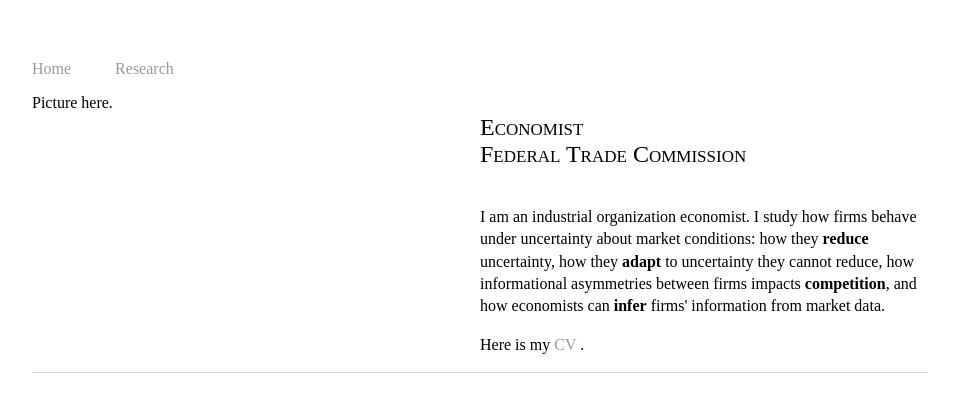
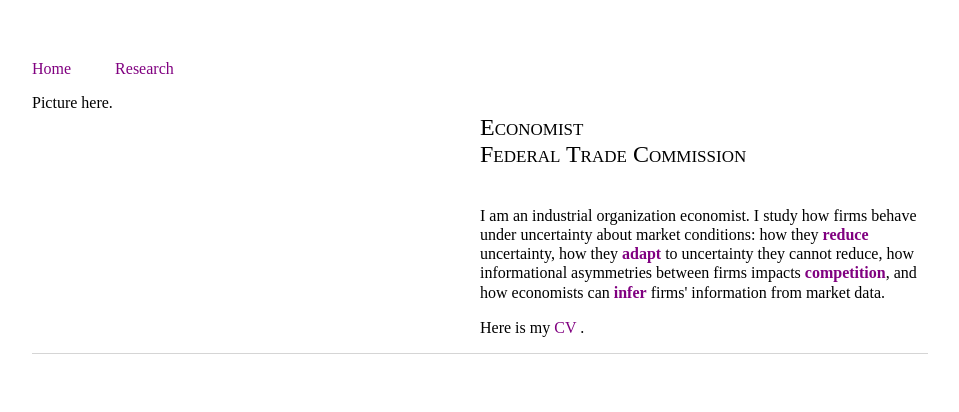
Before and after one commit to mleisten/mleisten.github.io, a Jekyll site: the page built from index.html, in a window 1280 px wide. Shown: the top 412 px of the page, without its empty margins (160-1119 px from the left). Built offline with Jekyll 4.4.1, drawn with Linux system fonts in a browser that asks for light colours.

Commit message:
Update main.css

```diff
--- a/css/main.css
+++ b/css/main.css
@@ -25,7 +25,7 @@
 }
 a {
     text-decoration: none;
-    color: #999;
+    color: #800080;
 }
 a:hover {
     text-decoration: underline;
@@ -38,10 +38,12 @@
 }
 p {
     font-size: 1em;
-    line-height: 1.4em;
+    line-height: 1.2em;
     font-family:'Times New Roman','Times','Serif';
     fot-weight: normal;
     color: black;
+}
+p b {color: #800080;
 }
 footer {
     border-top: 1px solid #d5d5d5;
```
